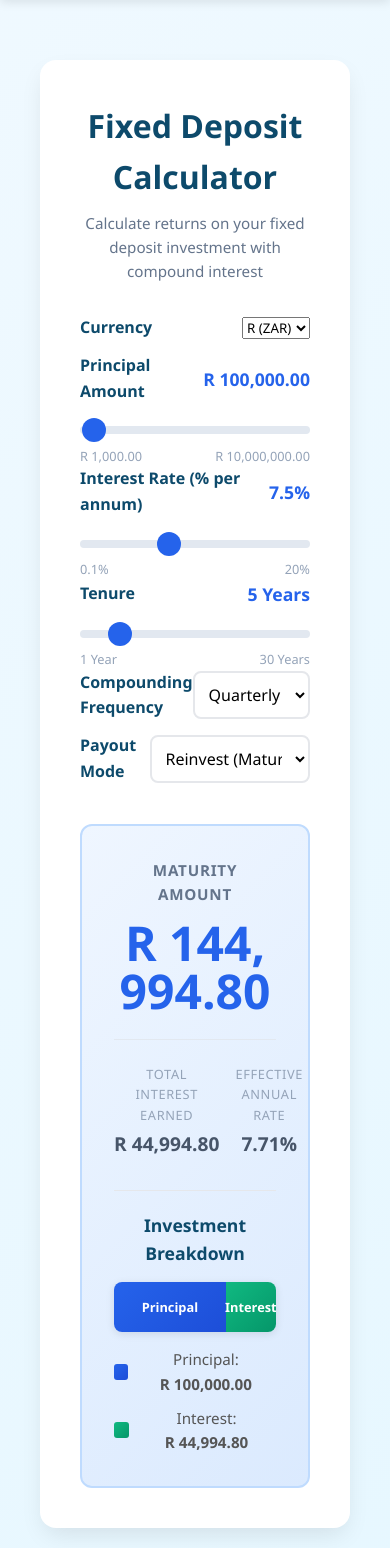
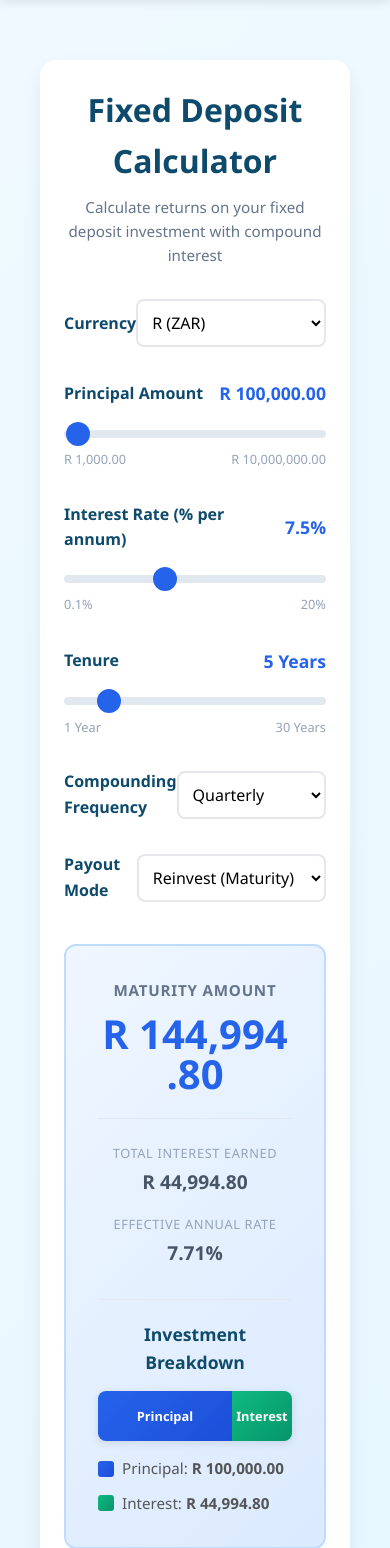
Before and after one commit to MafuMQ/Calculators, a Flask app: page /fixed-deposit in a window 390 px wide. Shown: the part 179-1727 px from the top of the page. Run offline with Flask 3, Linux system fonts and the light colour scheme.

Commit message:
ui adjust for fixed deposit

```diff
--- a/static/css/fixed_deposit.css
+++ b/static/css/fixed_deposit.css
@@ -1,5 +1,4 @@
 /* Fixed Deposit Calculator Specific Styles */
-
 .calculator-container {
     display: flex;
     justify-content: center;
@@ -16,6 +15,24 @@
     max-width: 600px;
 }
 
+.calculator h2 {
+    margin-top: 0;
+    text-align: center;
+    font-size: 2rem;
+    margin-bottom: 0.5rem;
+}
+
+.description {
+    text-align: center;
+    color: #64748b;
+    margin-bottom: 2rem;
+    font-size: 0.95rem;
+}
+
+.input-group {
+    margin-bottom: 2rem;
+}
+
 .input-group label {
     display: flex;
     justify-content: space-between;
@@ -28,19 +45,12 @@
     font-size: 1.1rem;
 }
 
-/* Heading, description and result box to match Building calculator */
-.calculator h2 {
-    margin-top: 0;
-    text-align: center;
-    font-size: 2rem;
-    margin-bottom: 0.5rem;
-}
-
-.description {
-    text-align: center;
-    color: #64748b;
-    margin-bottom: 2rem;
-    font-size: 0.95rem;
+.range-labels {
+    display: flex;
+    justify-content: space-between;
+    font-size: 0.85rem;
+    color: #94a3b8;
+    margin-top: 0.25rem;
 }
 
 .result-box {
@@ -103,6 +113,7 @@
     color: #475569;
 }
 
+/* Breakdown section specific to FD calculator */
 .breakdown {
     margin-top: 30px;
     padding-top: 20px;
@@ -170,7 +181,8 @@
     background: linear-gradient(135deg, #10b981 0%, #059669 100%);
 }
 
-.frequency-select {
+.frequency-select,
+.currency-select {
     width: 100%;
     padding: 10px;
     border: 2px solid #e5e7eb;
@@ -182,12 +194,26 @@
 }
 
 .frequency-select:hover,
-.frequency-select:focus {
+.frequency-select:focus,
+.currency-select:hover,
+.currency-select:focus {
     border-color: #2563eb;
     outline: none;
 }
 
-@media (max-width: 768px) {
+@media (max-width: 640px) {
+    .calculator {
+        padding: 1.5rem;
+    }
+
+    .result-box .result-value {
+        font-size: 2.5rem;
+    }
+
+    .info-grid {
+        grid-template-columns: 1fr;
+    }
+
     .breakdown-labels {
         flex-direction: column;
         gap: 10px;
```
